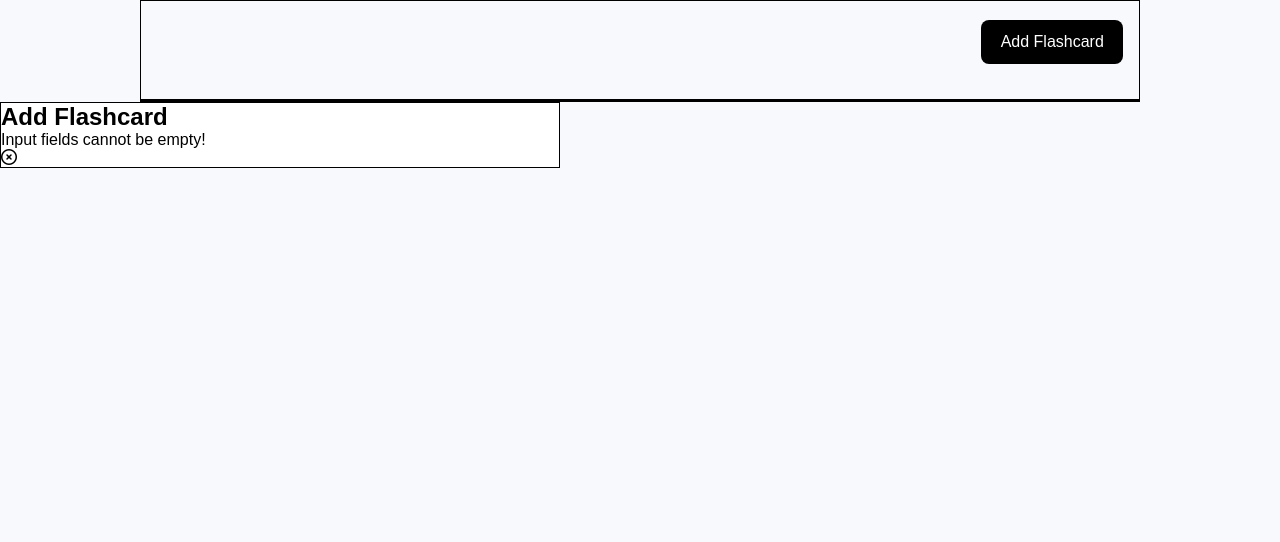
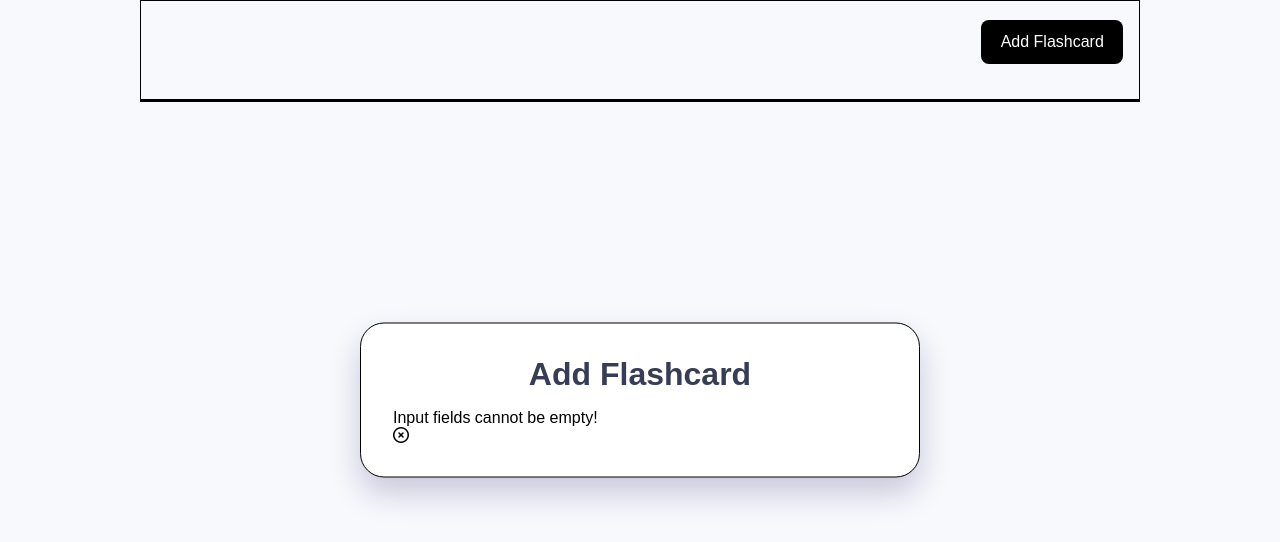
Before and after one commit to Miralem-Ba/Projekt_Quizkarten, a plain HTML site: page src/index.html in a window 1280 px wide. Drawn offline with Linux system fonts and the light colour scheme.

Commit message:
.question-container designe edited and .question-container h2 processed by the designe of the heading

```diff
--- a/src/style.css
+++ b/src/style.css
@@ -44,4 +44,18 @@ button {
     flex-direction: column;
     justify-content: center;
     background-color: #ffffff;
+    position: absolute;
+    transform: translate(-50%, -50%);
+    top: 50%;
+    left: 50%;
+    padding: 2em 2em;
+    border-radius: 1.5em;
+    box-shadow: 0 1em 2em rgba(20,0,80,0.2);
 }
+.question-container h2 {
+    font-size: 2.0em;
+    color: #363d55;
+    font-weight: 700;
+    text-align: center;
+    margin-bottom: 0.5em;
+}
```
